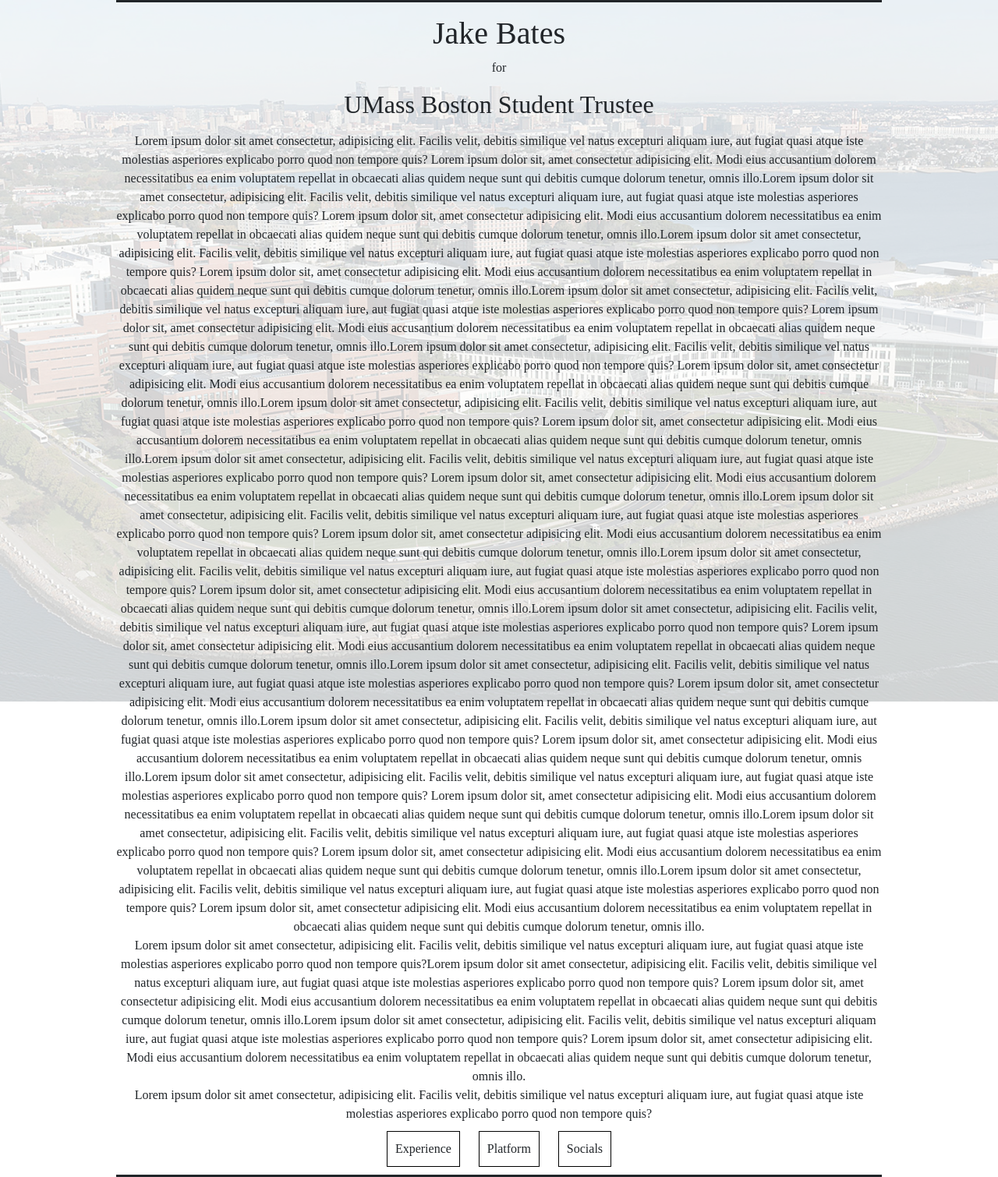
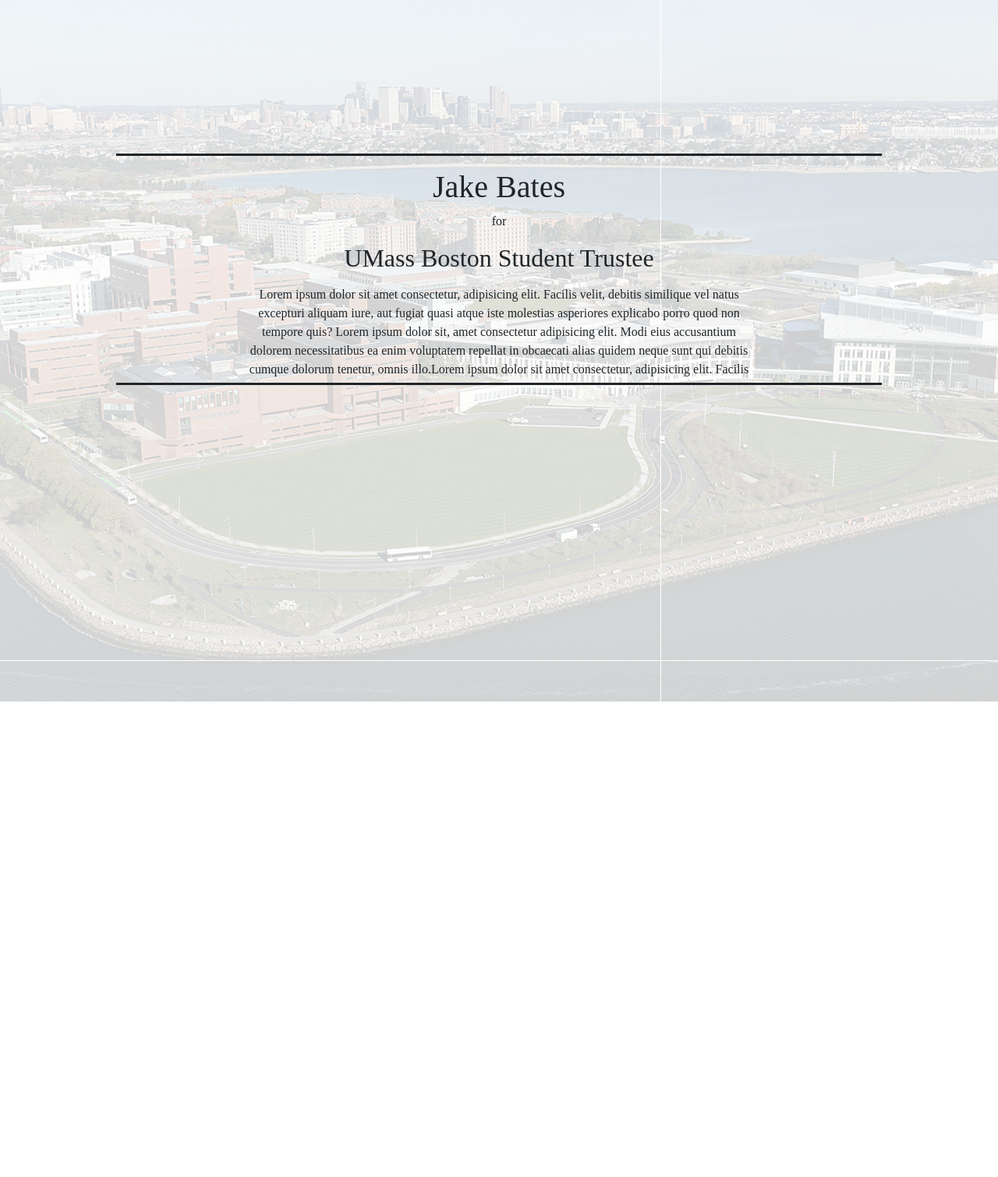
Before and after one commit to jpbates13/trustee-campaign-website, a Jekyll site: the page built from index.html, in a window 1280 px wide. Shown: the whole page at 78% size. Built offline with Jekyll 4.4.1, drawn with Linux system fonts in a browser that asks for light colours; nearby versions of some CDN libraries; some web fonts are replaced; after the commit the page ends 900 px from its top, so only the background shows below that.

Commit message:
Scroll and bg image fix

```diff
--- a/assets/style.css
+++ b/assets/style.css
@@ -13,33 +13,39 @@
   background-image: url("/assets/images/umassbackground.jpg");
 
   /* Full height */
-  min-height: 100%;
+  height: 100%;
 
   /* Center and scale the image nicely */
   background-position: center;
-  background-repeat: repeat;
+  background-repeat: no-repeat;
   background-size: cover;
   background-attachment: fixed;
-  position: static;
 }
 
 .translucent {
   background-color: #fff;
   background-color: rgba(255, 255, 255, 0.8);
+  height: 100%;
+  position: static;
+  background-attachment: fixed;
+  border-right: none;
 }
 
 .titlePage {
-  position: static;
+  position: inherit;
   width: 75%; /*your desired width*/
-  top: 33%;
-  bottom: 33%;
+  height: 33%;
+  padding-left: 12.5%;
+  padding-right: 12.5%;
   left: 0;
   right: 0;
-  margin: auto auto;
+  margin: 5% auto;
+  margin-top: 15%;
   text-align: center;
   border-style: solid;
+  border-right: none;
   border-left: none;
-  border-right: none;
+  overflow-y: auto;
 }
 
 .option {
@@ -57,8 +63,8 @@
   color: white;
 }
 .elementOpen {
-  top: 15%;
-  bottom: 15%;
+  margin-top: 1%;
+  height: 95%;
   transition: all 1s ease;
 }
 /* Desktop Only CSS */
--- a/index.html
+++ b/index.html
@@ -4,6 +4,7 @@
 
 <div class="row d-flex h-100">
   <div class="titlePage">
+    <div class="allContent">
     <p></p>
     <div class="heading">
       <h1>Jake Bates</h1>
@@ -90,5 +91,6 @@
     <div class="option" onclick="showClass(&quot.experience&quot)">Experience</div>
     <div class="option" onclick="showClass(&quot.platform&quot)">Platform</div>
     <div class="option" onclick="showClass(&quot.socials&quot)">Socials</div>
+    </div>
   </div>
 </div>
```
